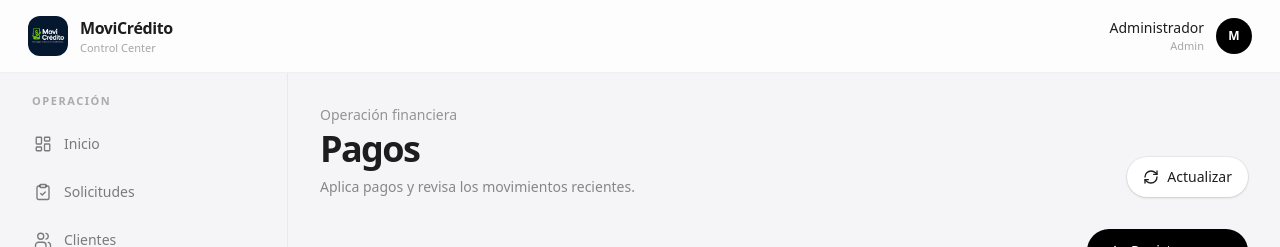
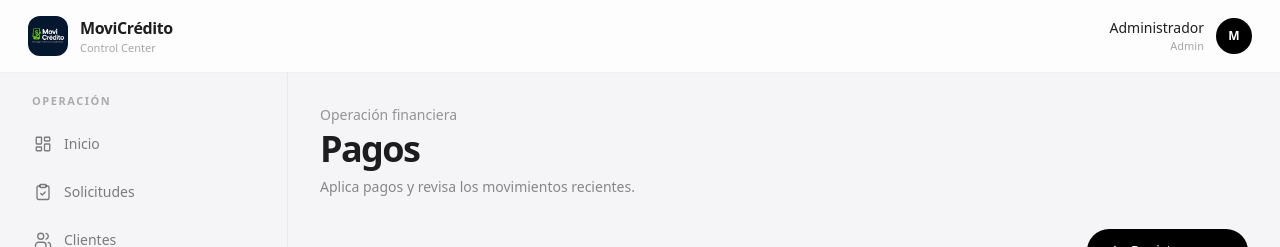
Before and after one commit to sauljavier6/movicredito_frontend, a React (Vite) app: page /admin/pagos in a window 1280 px wide. Shown: the top 247 px of the page. Built offline with nearby package versions, Linux system fonts and the light colour scheme; no server answers; sample sign-in values are in the browser's storage.

Commit message:
Invalidate dashboard after payments and remove refresh action

```diff
--- a/src/pages/admin/paymentspage/PaymentsPage.tsx
+++ b/src/pages/admin/paymentspage/PaymentsPage.tsx
@@ -1,6 +1,7 @@
 import { useEffect, useState } from "react";
 import type { FormEvent } from "react";
-import { CreditCard, Plus, RefreshCw, X } from "lucide-react";
+import { useQueryClient } from "@tanstack/react-query";
+import { CreditCard, Plus, X } from "lucide-react";
 
 const API_URL = import.meta.env.VITE_API_URL || "";
 
@@ -18,6 +19,7 @@ type Payment = {
 };
 
 export default function PaymentsPage() {
+  const queryClient = useQueryClient();
   const [payments, setPayments] = useState<Payment[]>([]);
   const [creditId, setCreditId] = useState("");
   const [amount, setAmount] = useState("");
@@ -62,6 +64,7 @@ export default function PaymentsPage() {
       setExternalReference("");
       setModalOpen(false);
       await loadPayments();
+      await queryClient.invalidateQueries({ queryKey: ["dashboard"] });
     } catch (error) {
       setMessage((error as Error).message);
     } finally {
@@ -74,7 +77,7 @@ export default function PaymentsPage() {
       <div className="mx-auto max-w-7xl">
         <div className="flex flex-col gap-4 sm:flex-row sm:items-end sm:justify-between">
           <div><p className="text-sm font-medium text-black/40">Operación financiera</p><h1 className="mt-1 text-4xl font-semibold tracking-[-0.045em] text-[#1d1d1f]">Pagos</h1><p className="mt-2 text-sm text-black/45">Aplica pagos y revisa los movimientos recientes.</p></div>
-          <button onClick={() => void loadPayments()} className="inline-flex items-center justify-center gap-2 rounded-full bg-white px-4 py-2.5 text-sm font-medium shadow-sm ring-1 ring-black/5"><RefreshCw size={16} /> Actualizar</button>
+
         </div>
 
         <div className="mt-8 flex justify-end"><button onClick={()=>setModalOpen(true)} className="inline-flex items-center gap-2 rounded-full bg-black px-5 py-3 text-sm font-medium text-white"><Plus size={16}/> Registrar pago</button></div>
```
